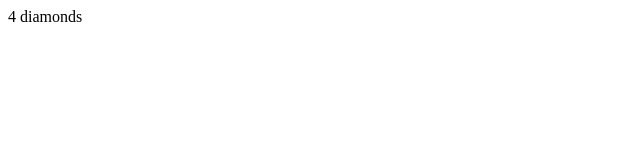
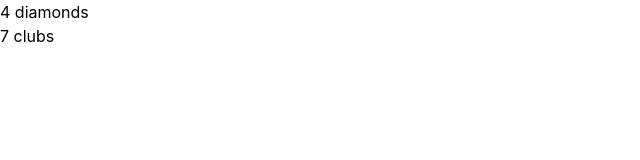
Before and after one commit to josephblair92/solitaire, a React (Vite) app: page / in a window 1280 px wide. Shown: the top 160 px of the page, without its empty margins (0-640 px from the left). Built offline with nearby package versions, Linux system fonts and the light colour scheme.

Commit message:
Tailwind setup

```diff
--- a/package.json
+++ b/package.json
@@ -10,8 +10,10 @@
     "preview": "vite preview"
   },
   "dependencies": {
+    "@tailwindcss/vite": "^4.3.3",
     "react": "^19.2.8",
-    "react-dom": "^19.2.8"
+    "react-dom": "^19.2.8",
+    "tailwindcss": "^4.3.3"
   },
   "devDependencies": {
     "@eslint/js": "^10.0.1",
--- a/src/App.tsx
+++ b/src/App.tsx
@@ -1,16 +1,23 @@
+import "./styles.css"
 import { Card } from "./components/Card"
 import * as Types from "./types/types"
 import { getSuitColor } from "./utils/utils"
 
 function App() {
-  const card: Types.Card = {
+  const card1: Types.Card = {
     number: 4,
     suit: Types.Suit.DIAMONDS,
     color: getSuitColor(Types.Suit.DIAMONDS)
   }
+  const card2: Types.Card = {
+    number: 7,
+    suit: Types.Suit.CLUBS,
+    color: getSuitColor(Types.Suit.CLUBS)
+  }
   return (
     <>
-      <Card card={card} />
+      <Card card={card1} />
+      <Card card={card2} />
     </>
   )
 }
--- a/src/components/Card.tsx
+++ b/src/components/Card.tsx
@@ -7,7 +7,7 @@ export interface CardProps {
 export function Card({ card }: CardProps) {
   return (
     <div>
-      {card.number} {card.suit}
+      <span className={`text-${card.color}-500`}>{card.number} {card.suit}</span>
     </div>
   )
 }
--- /dev/null
+++ b/src/styles.css
@@ -0,0 +1 @@
+@import "tailwindcss"
--- a/vite.config.ts
+++ b/vite.config.ts
@@ -1,7 +1,11 @@
+import tailwindcss from '@tailwindcss/vite'
 import react from '@vitejs/plugin-react'
 import { defineConfig } from 'vite'
 
 // https://vite.dev/config/
 export default defineConfig({
-  plugins: [react()],
+  plugins: [
+    react(),
+    tailwindcss()
+  ],
 })
```
Also changed, not shown: 1 other file (tests, documents, lock files or other folders).
